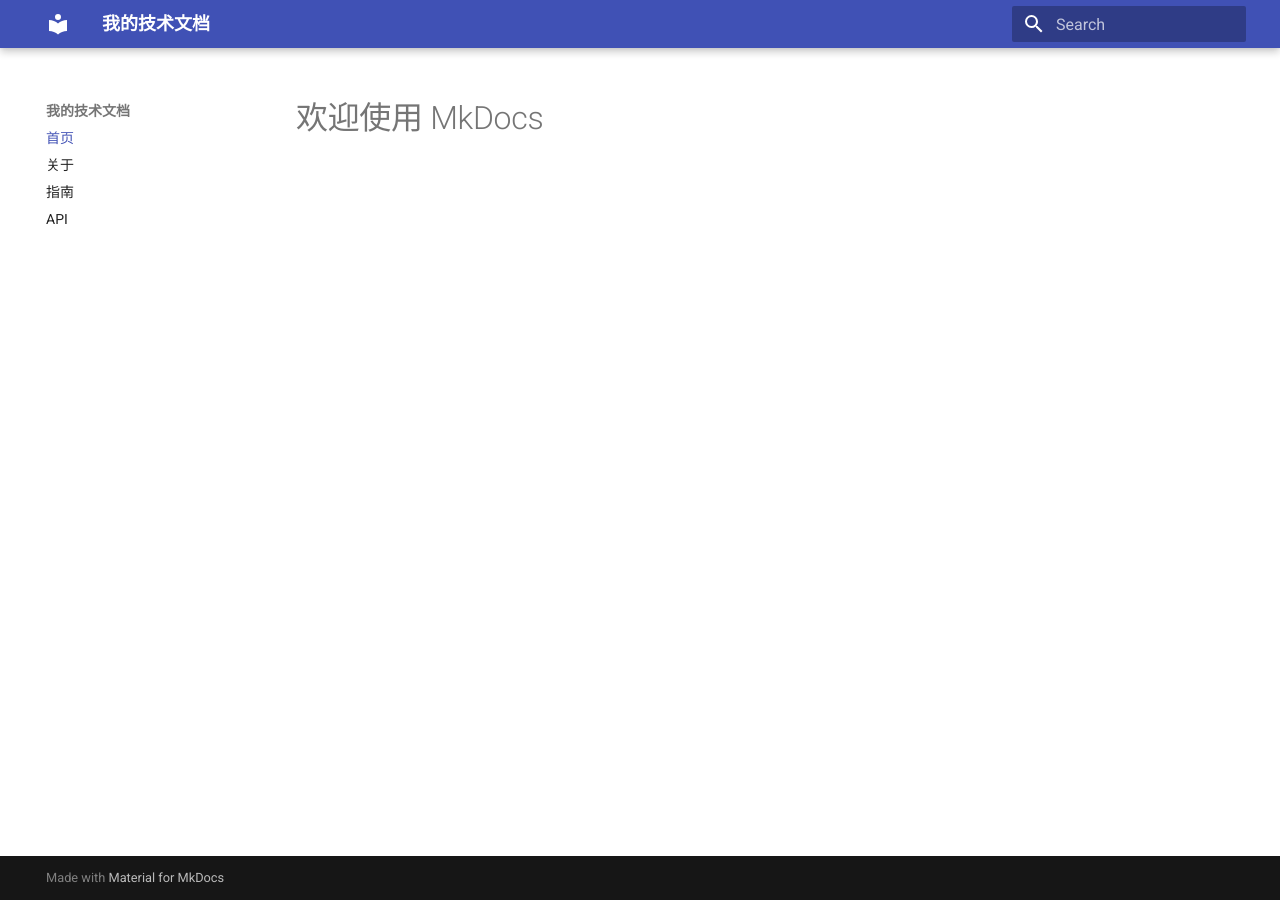
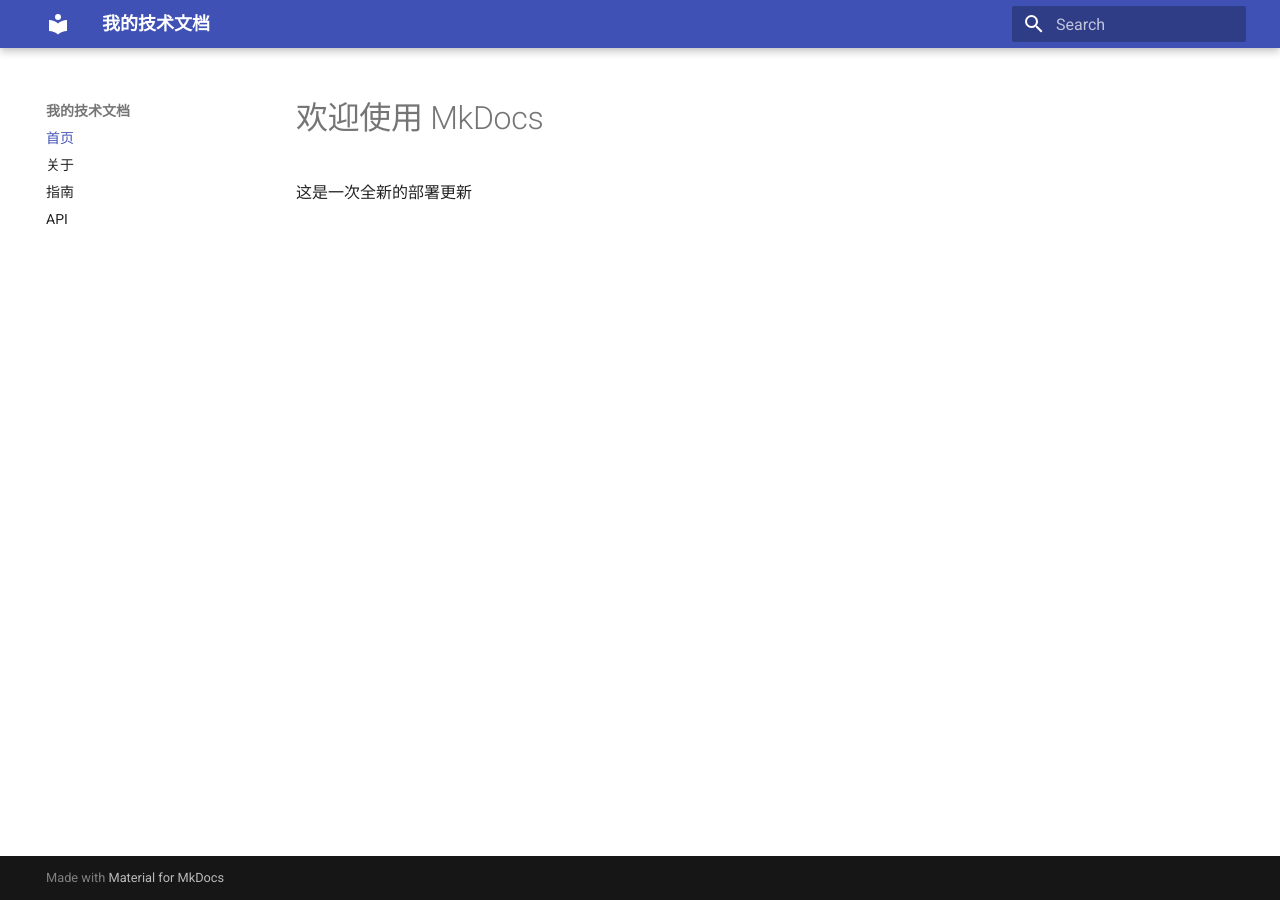
Before and after one commit to lutang-tang/my-docs, an MkDocs documentation site: the page built from docs/index.md, in a window 1280 px wide. Built offline with MkDocs 1.6.1 and Material for MkDocs 9.7.7, drawn with Linux system fonts in a browser that asks for light colours.

Commit message:
强制更新触发部署

```diff
--- a/docs/index.md
+++ b/docs/index.md
@@ -1 +1,2 @@
 # 欢迎使用 MkDocs
+这是一次全新的部署更新
```
